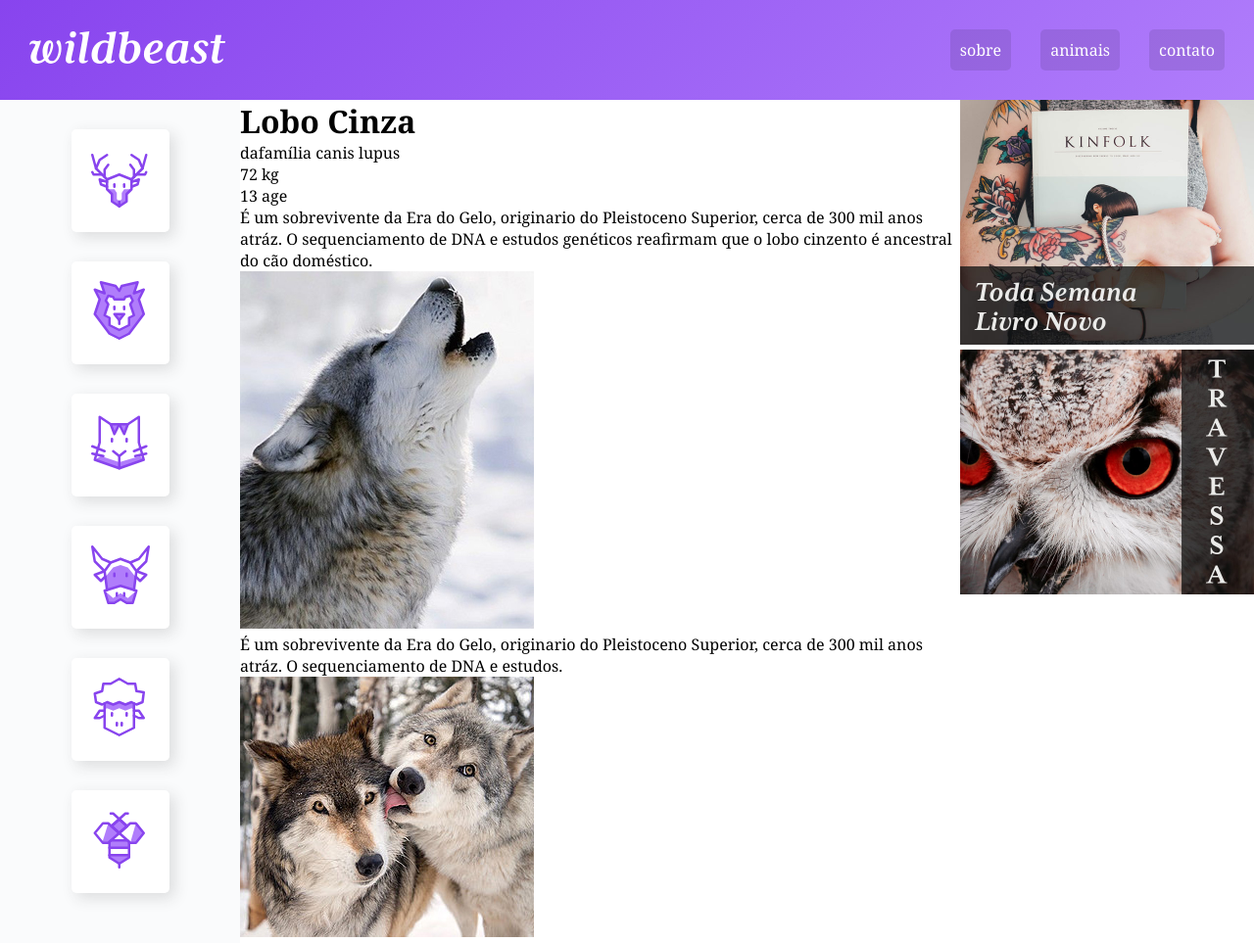
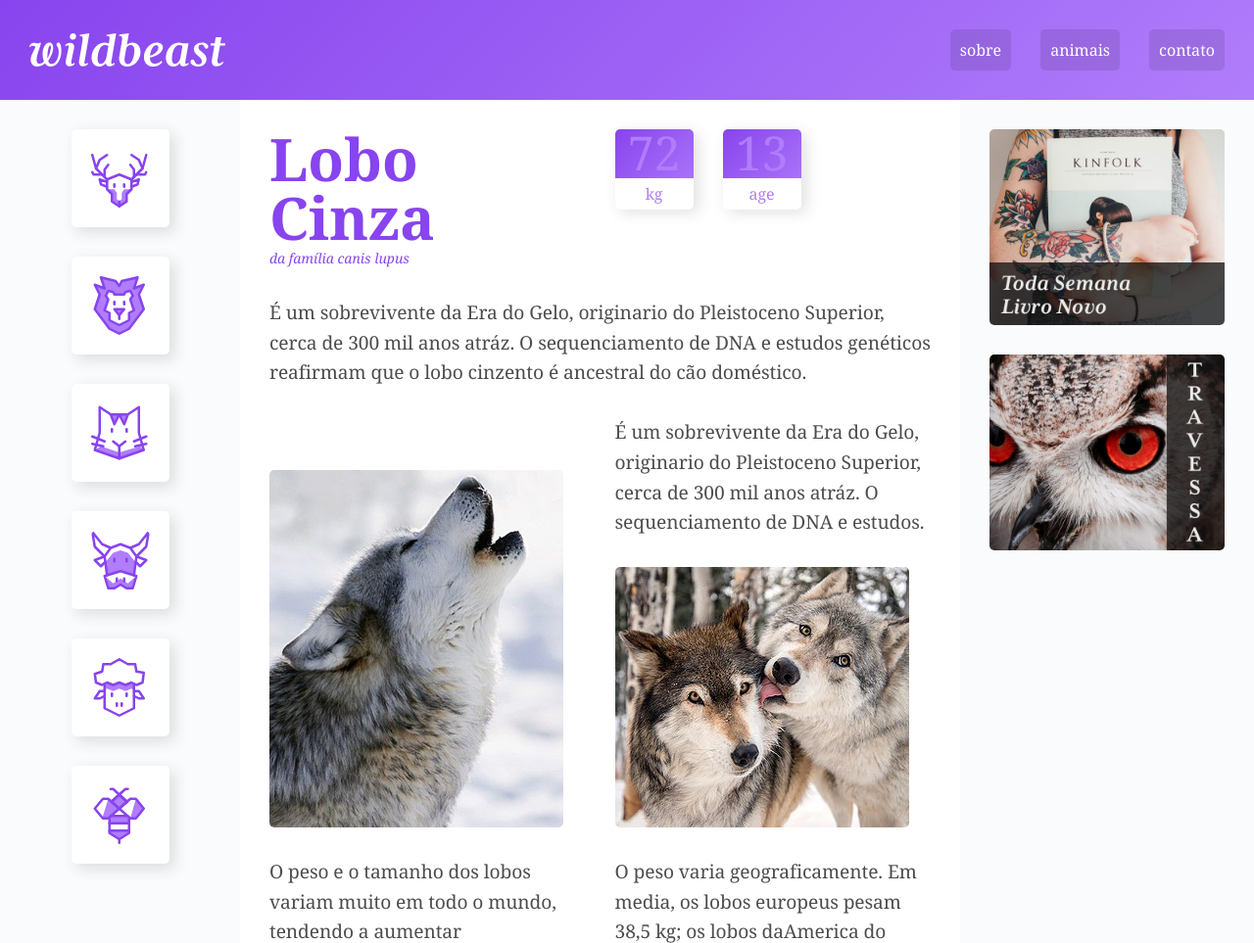
Before and after one commit to FranksdeSena/wildbeast, a plain HTML site: page index.html in a window 1280 px wide. Shown: the top 963 px of the page at 98% size. Drawn offline with Linux system fonts and the light colour scheme.

Commit message:
conteudo-estilizado-caracteristicas

```diff
--- a/css/style.css
+++ b/css/style.css
@@ -20,7 +20,9 @@ a {
 }
 
 img {
+  display: block;
   max-width: 100%;
+  border-radius: 5px;
 }
 
 /*Grid Geral*/
@@ -94,6 +96,95 @@ img {
   background: #b07dfb;
 }
 
+/*Content*/
+.content {
+  grid-area: content;
+  max-width: 900px;
+  margin: 0 auto;
+  padding: 30px;
+  display: grid;
+  grid-template-columns: 1fr 1fr;
+  grid-gap:30px;
+}
+
+.col-wide {
+  grid-column: 1 /-1;
+}
+
+.imagem-1 {
+  grid-row: span 2;
+  align-self: end;
+}
+
+.item-2 {
+  align-self: end;
+}
+
+/*Estilos Content*/
+p {
+  font-size: 1.2em;
+  line-height: 1.6;
+  letter-spacing: -0.005em;
+  color: rgba(0, 0, 0, .7);
+}
+
+.informacoes p + p {
+  margin-top: 30px;
+}
+
+/*Titulo*/
+.titulo {
+  color: #8844ee;
+}
+
+.titulo h1 {
+  font-size: 3.75em;
+  line-height: 1;
+  font-weight: 700;
+}
+
+.titulo span {
+  font-size: 0.875em;
+  font-style: italic;
+}
+
+/*Caracteristicas*/
+.caracteristicas {
+  display: flex;
+  align-items: flex-start;
+}
+
+.caracteristicas > div {
+  width: 80px;
+  text-align: center;
+  background: linear-gradient(135deg, #8844ee, #b07dfb);
+  border-radius: 5px;
+  box-shadow: 5px 5px 15px 0px rgba(44, 44, 44, 0.15);
+  position: relative;
+}
+
+.caracteristicas > div:first-child {
+  margin-right: 30px;
+}
+
+.caracteristicas span {
+  display: block;
+  color: #b07dfb;
+}
+
+.numero {
+  font-size: 3em;
+  line-height: 1;
+  margin-top: 10px auto;
+}
+
+.rotulo {
+  background: white;
+  border-radius: 0 0 5px 5px;
+  padding: 5px 0;
+  position: relative;
+  top: 2px;
+}
 
 
 
@@ -102,16 +193,24 @@ img {
 
 
 
-
-
-.content {
-  grid-area: content;
+/*Anuncios*/
+.anuncios {
+  grid-area: anuncios;
+  background: #fafbfc;
+  display: grid;
+  align-content: start;
+  padding: 30px;
+  gap: 30px;
 }
 
-.anucios {
-  grid-area: anuncios;
+/*Footer*/
+.footer {
+  grid-area: footer;
+  background: linear-gradient(135deg, #8844ee, #b07dfb);
 }
 
-.footer {
-  grid-area: footer;
+.footer p {
+  color: white;
+  text-align: center;
+  padding: 30px;
 }
--- a/index.html
+++ b/index.html
@@ -37,7 +37,7 @@
       <main class="content">
         <div class="titulo">
           <h1>Lobo Cinza</h1>
-          <span>dafamília canis lupus</span>
+          <span>da  família canis lupus</span>
         </div>
 
         <div class="caracteristicas">
@@ -51,16 +51,16 @@
             <span class="rotulo">age</span>
           </div>
         </div>
-        <p>
+        <p class="col-wide">
           É um sobrevivente  da Era do Gelo, originario do Pleistoceno Superior, cerca de 300 mil anos atráz. O sequenciamento de DNA e estudos genéticos reafirmam que o lobo cinzento é ancestral do cão doméstico.
         </p>
 
-        <img src="img/wolf1.jpg" alt="wolf1">
+        <img class="imagem-1" src="img/wolf1.jpg" alt="wolf1">
 
         <p>
           É um sobrevivente  da Era do Gelo, originario do Pleistoceno Superior, cerca de 300 mil anos atráz. O sequenciamento de DNA e estudos.
         </p>
-        <img src="img/wolf2.jpg" alt="wolf2">
+        <img class="imagem-2" src="img/wolf2.jpg" alt="wolf2">
 
         <p>
           O peso e o tamanho dos lobos variam muito em todo o mundo, tendendo a aumentar proporcionalmente com a latitude, com previsto pela teoria da Cristian Bergmann. Em geral, a altura, medida a partir dos ombros, varia de 60 a 95 centimetros.
@@ -70,7 +70,7 @@
           O peso varia geograficamente. Em media, os lobos europeus pesam 38,5 kg; os lobos daAmerica do Norte, 36 kg; os lobos indianos e árabes, 25kg. Embora raros, lobos com mais de 77 kg foram econtrados no Alasca, Canadá, e na antiga União Soviética.
         </p>
 
-        <blockquote class="citacao">
+        <blockquote class="citacao col-wide">
           <p>
             "Há algo no vivar do lobo que tira um homem do aqui e agora e o transporta para uma floresta da mente.""
           </p>
@@ -95,7 +95,7 @@
           </p>
         </div>
 
-        <img src="img/wolf3.jpg" alt="wolf3">
+        <img class="col-wide" src="img/wolf3.jpg" alt="wolf3">
       </main>
 
       <aside class="anuncios">
```
